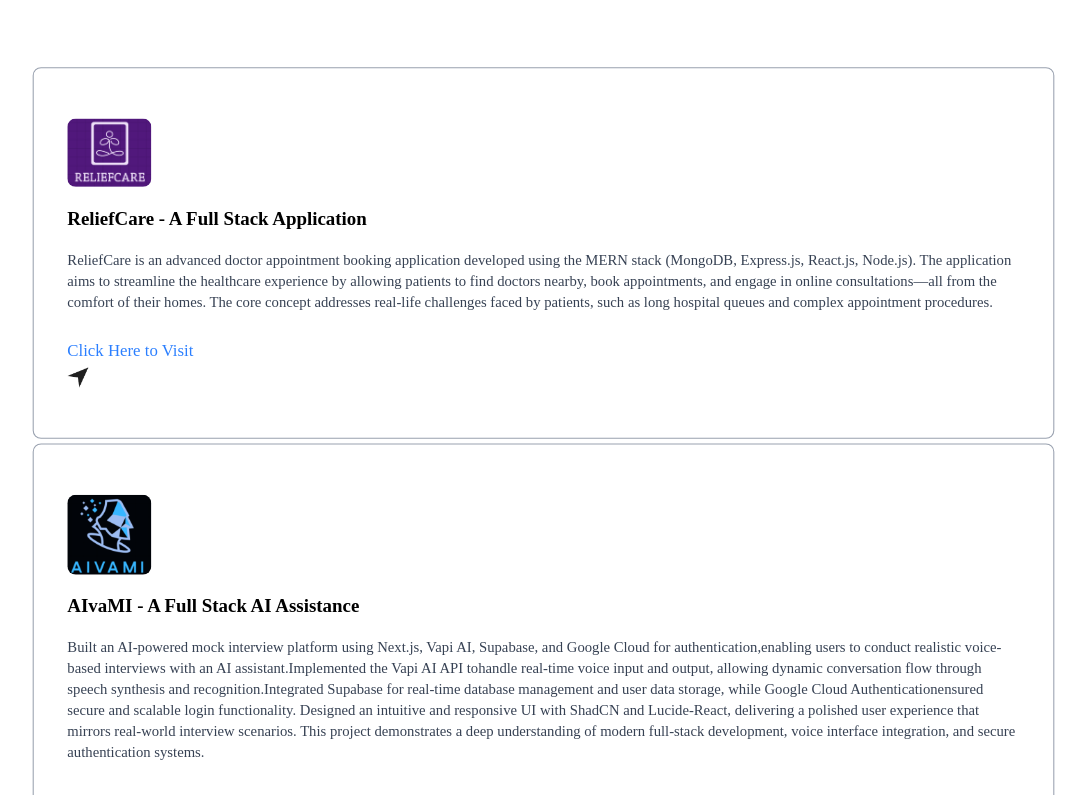
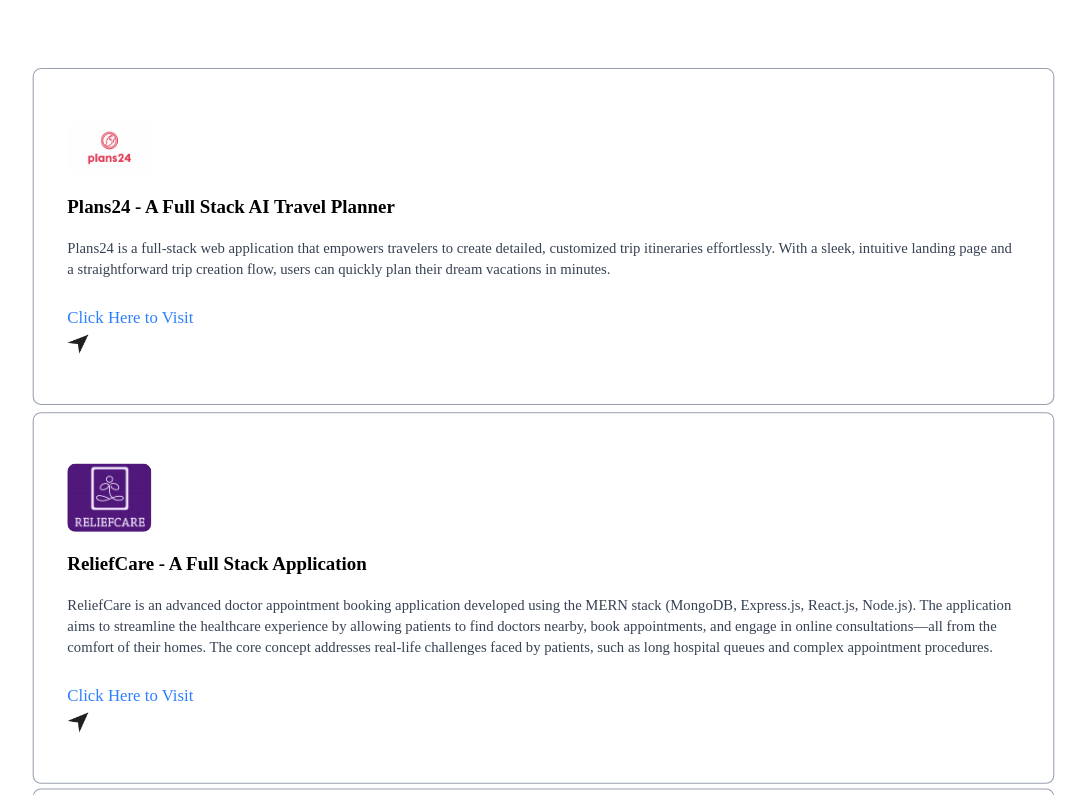
Before and after one commit to Abhinav1730/Personal-Portfolio, a Next.js app: page / in a window 1280 px wide. Shown: the part 3005-3800 px from the top of the page, without its empty margins (97-1183 px from the left). Built offline with nearby package versions, Linux system fonts and the light colour scheme; a web font is replaced by a local one.

Commit message:
Adding plans24 into the portfolio.

```diff
--- a/assets/assets.js
+++ b/assets/assets.js
@@ -17,6 +17,7 @@ import right_arrow_white from "./right-arrow-white.png";
 import ai_for_services from "./ai-for-services.jpg";
 import logo from "./logo.png";
 import logo_dark from "./logo_dark.png";
+import logo_plans24 from "./logo-plans24.png";
 import mail_icon from "./mail_icon.png";
 import mail_icon_dark from "./mail_icon_dark.png";
 import program from "./program.webp";
@@ -50,6 +51,7 @@ export const assets = {
   user_image,
   code_icon,
   code_icon_dark,
+  logo_plans24,
   edu_icon,
   edu_icon_dark,
   project_icon,
@@ -98,8 +100,15 @@ export const assets = {
 
 export const workData = [
   {
+    icon: assets.logo_plans24,
+    link: "https://plans24.vercel.app/",
+    title: "Plans24 - A Full Stack AI Travel Planner",
+    description:
+      "Plans24 is a full-stack web application that empowers travelers to create detailed, customized trip itineraries effortlessly. With a sleek, intuitive landing page and a straightforward trip creation flow, users can quickly plan their dream vacations in minutes.",
+  },
+  {
     icon: assets.logo_of_reliefcare,
-    link:"https://reliefcare-frontend.onrender.com/",
+    link: "https://reliefcare-frontend.onrender.com/",
     title: "ReliefCare - A Full Stack Application",
     description:
       "ReliefCare is an advanced doctor appointment booking application developed using the MERN stack (MongoDB, Express.js, React.js, Node.js). The application aims to streamline the healthcare experience by allowing patients to find doctors nearby, book appointments, and engage in online consultations—all from the comfort of their homes. The core concept addresses real-life challenges faced by patients, such as long hospital queues and complex appointment procedures.",
@@ -115,7 +124,7 @@ export const workData = [
     title: "DeepSeek AI Clone",
     description:
       "Developed a modern, full-stack AI chat application inspired by ChatGPT and DeepSeek, leveraging Google’s Gemini API for advanced natural language processing. Built with Next.js 13 App Router and a modular architecture to enable scalable, efficient server and client-side rendering. Integrated Clerk for secure user authentication and MongoDB for persistent chat history and session data. Designed the platform to support seamless natural language interactions,serving as a robust foundation for real-world AI applications. This project also highlights practical implementation of prompt engineering and provides a scalable template for extending features like voice-to-text, image input, and prompt history.",
-    link:"https://deep-seek-ai-clone-black.vercel.app/"
+    link: "https://deep-seek-ai-clone-black.vercel.app/",
   },
 ];
 
```
Also changed, not shown: assets/logo-plans24.png (added).
